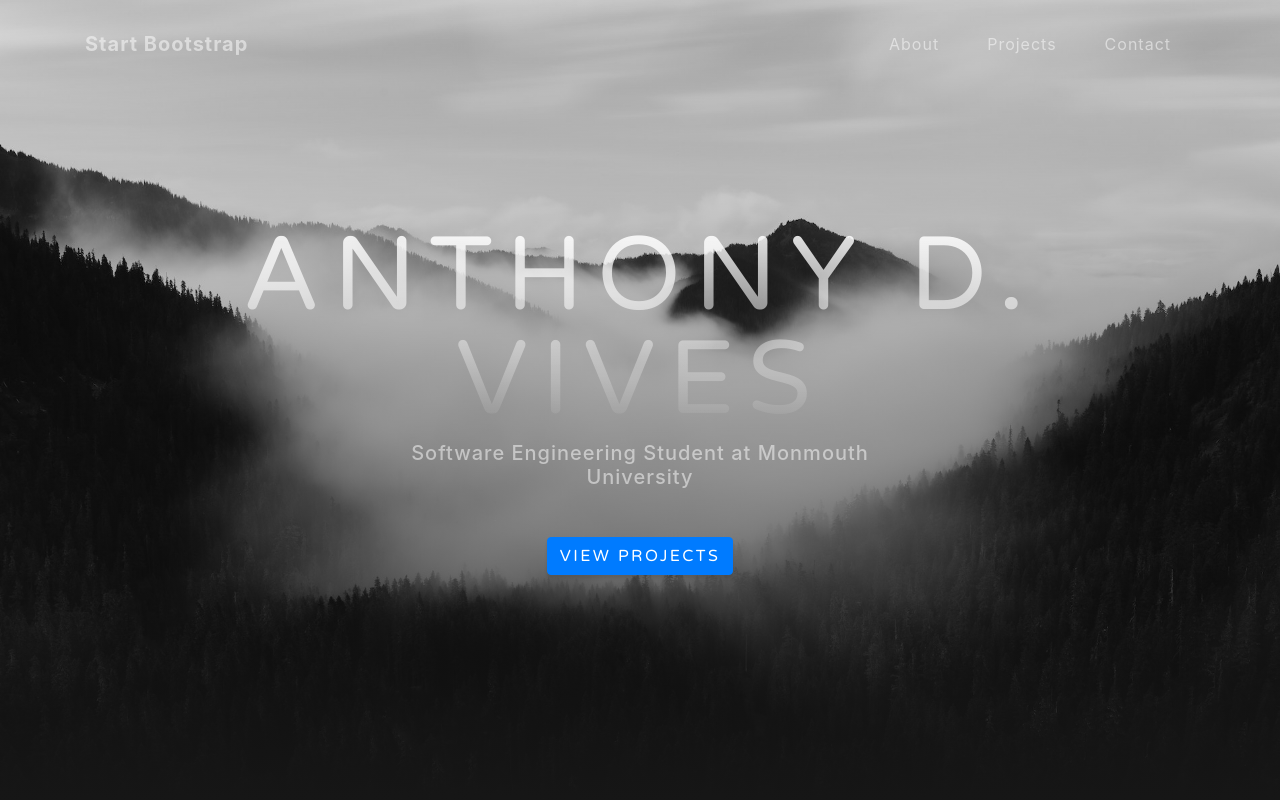
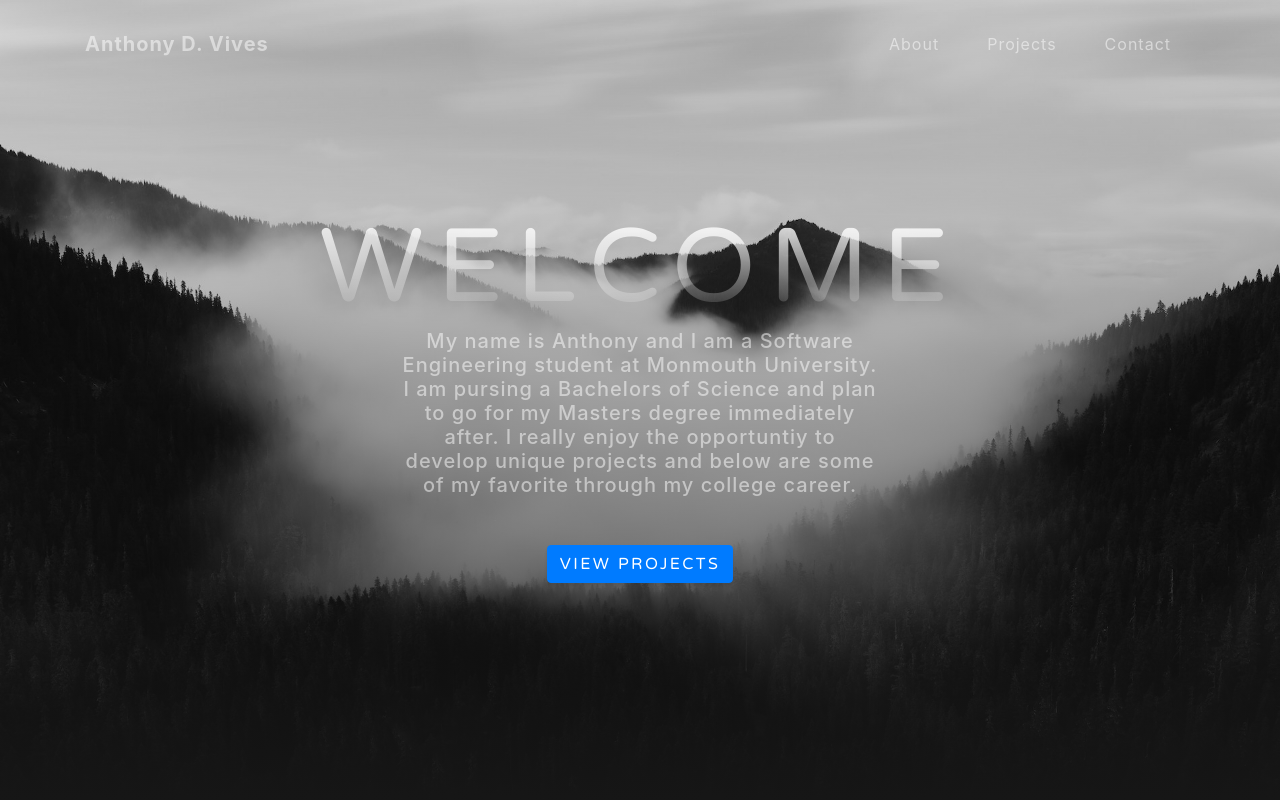
Before and after one commit to anthonydvives/anthonydvives.github.io, a website with bundled scripts: page index.html in a window 1280 px wide. Shown: the top 800 px of the page. Built offline with nearby package versions, Linux system fonts and the light colour scheme.

Commit message:
Update index.html

```diff
--- a/index.html
+++ b/index.html
@@ -28,7 +28,7 @@
   <!-- Navigation -->
   <nav class="navbar navbar-expand-lg navbar-light fixed-top" id="mainNav">
     <div class="container">
-      <a class="navbar-brand js-scroll-trigger" href="#page-top">Start Bootstrap</a>
+      <a class="navbar-brand js-scroll-trigger" href="#page-top">Anthony D. Vives</a>
       <button class="navbar-toggler navbar-toggler-right" type="button" data-toggle="collapse" data-target="#navbarResponsive" aria-controls="navbarResponsive" aria-expanded="false" aria-label="Toggle navigation">
         Menu
         <i class="fas fa-bars"></i>
@@ -53,8 +53,8 @@
   <header class="masthead">
     <div class="container d-flex h-100 align-items-center">
       <div class="mx-auto text-center">
-        <h1 class="mx-auto my-0 text-uppercase">Anthony D. Vives</h1>
-        <h2 class="text-white-50 mx-auto mt-2 mb-5">Software Engineering Student at Monmouth University</h2>
+        <h1 class="mx-auto my-0 text-uppercase">Welcome</h1>
+        <h2 class="text-white-50 mx-auto mt-2 mb-5">My name is Anthony and I am a Software Engineering student at Monmouth University. I am pursing a Bachelors of Science and plan to go for my Masters degree immediately after. I really enjoy the opportuntiy to develop unique projects and below are some of my favorite through my college career. </h2>
         <a href="#about" class="btn btn-primary js-scroll-trigger">View Projects</a>
       </div>
     </div>
```
